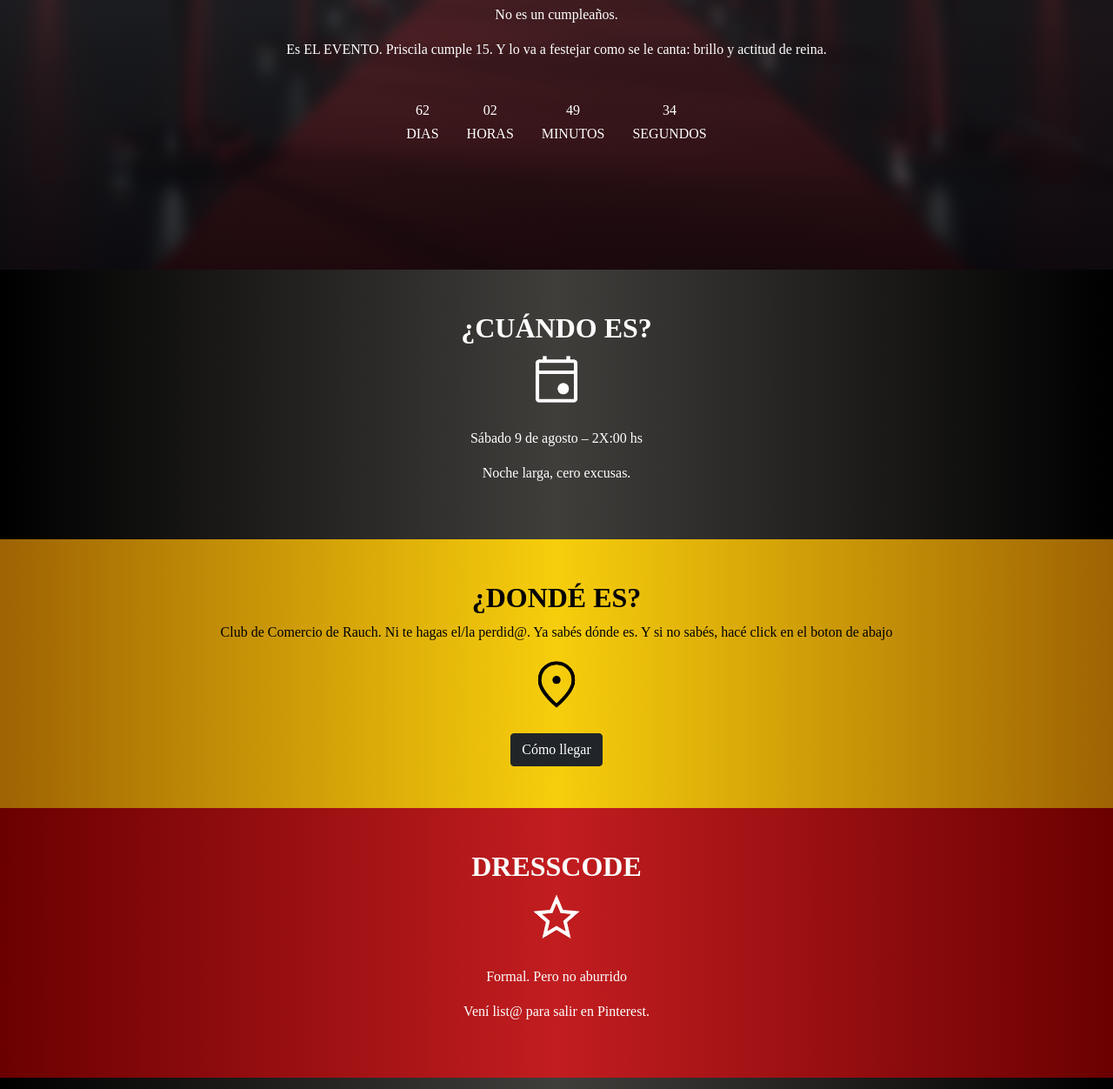
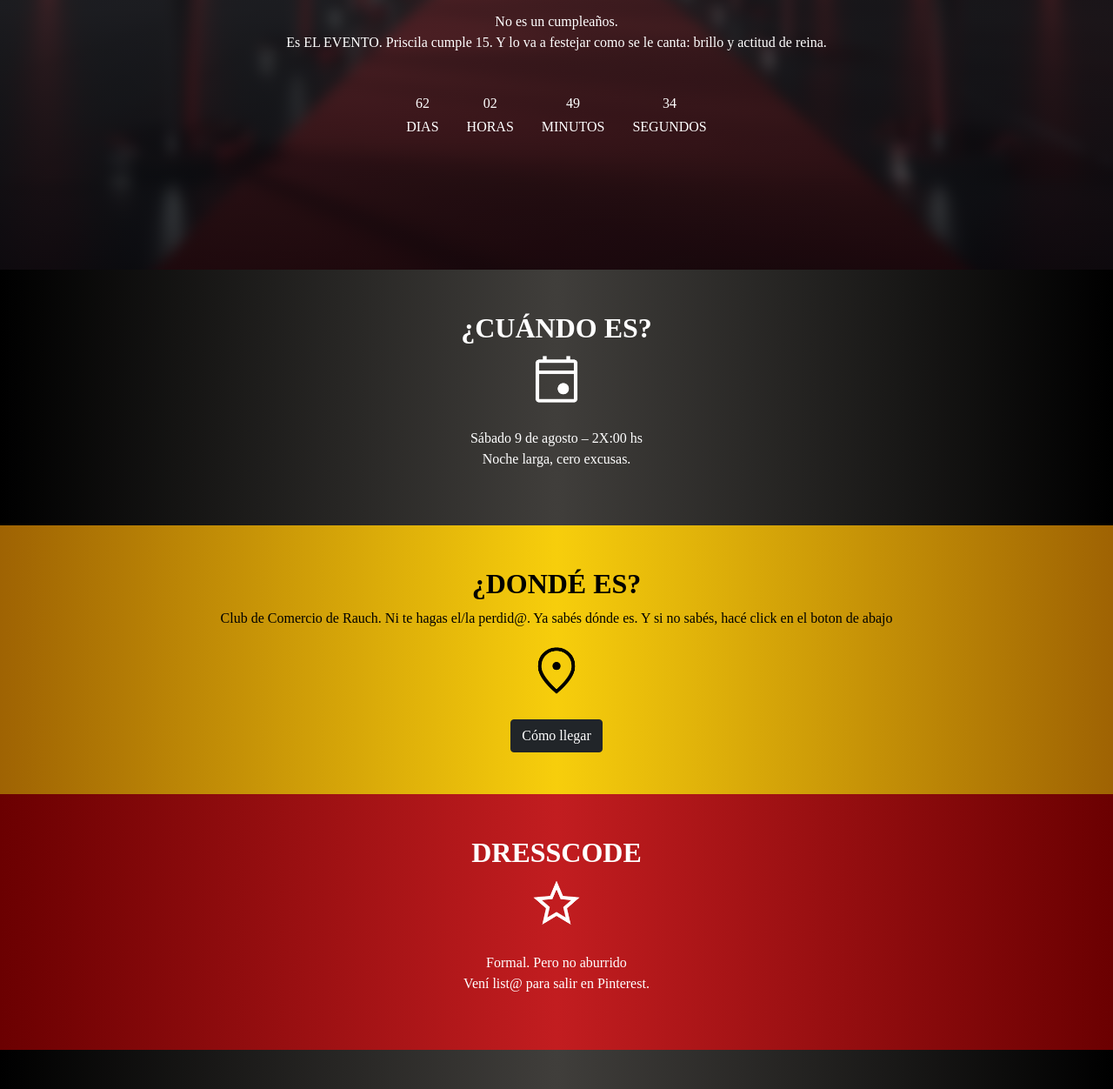
Before and after one commit to devmobi1812/xvpri, a plain HTML site: page index3.html in a window 1280 px wide. Shown: the part 490-1742 px from the top of the page at 87% size. Drawn offline with nearby package versions, Linux system fonts and the light colour scheme; a web font is replaced by a local one.

Commit message:
fix texto

```diff
--- a/index3.html
+++ b/index3.html
@@ -17,8 +17,7 @@
         <div class="principal">
             <img class="claqueta"src="img/123.png" alt="">
             <h1 class="titulo">PRI XV FEST</h1>
-            <p>No es un cumpleaños.</p>
-            <p>Es EL EVENTO. Priscila cumple 15. Y lo va a festejar como se le canta: brillo y actitud de reina.</p>
+            <p>No es un cumpleaños. </br>Es EL EVENTO. Priscila cumple 15. Y lo va a festejar como se le canta: brillo y actitud de reina.</p>
                 <div class="cuenta-regresiva">
                     <div class="time">
                         <h4 class="dias"></h4>
@@ -43,8 +42,7 @@
         <div class="fecha color-negro">
             <h3>¿CUÁNDO ES?</h3>
             <img class="icono" src="img/iconos/calendario.png" alt="9 de agosto de 2025">
-            <p>Sábado 9 de agosto – 2X:00 hs</p>
-            <p>Noche larga, cero excusas.</p>
+            <p>Sábado 9 de agosto – 2X:00 hs</br>Noche larga, cero excusas.</p>
         </div>
 
         <div class="donde colorDorado">
@@ -57,8 +55,7 @@
         <div class="dresscode color-rojo">
             <h3>DRESSCODE</h3>
             <img class="icono" src="img/iconos/estrella.png" alt="">
-            <p>Formal. Pero no aburrido</p>
-            <p>Vení list@ para salir en Pinterest.</p>
+            <p>Formal. Pero no aburrido</br>Vení list@ para salir en Pinterest.</p>
         </div>
 
         <div class="regalo color-negro">
```
